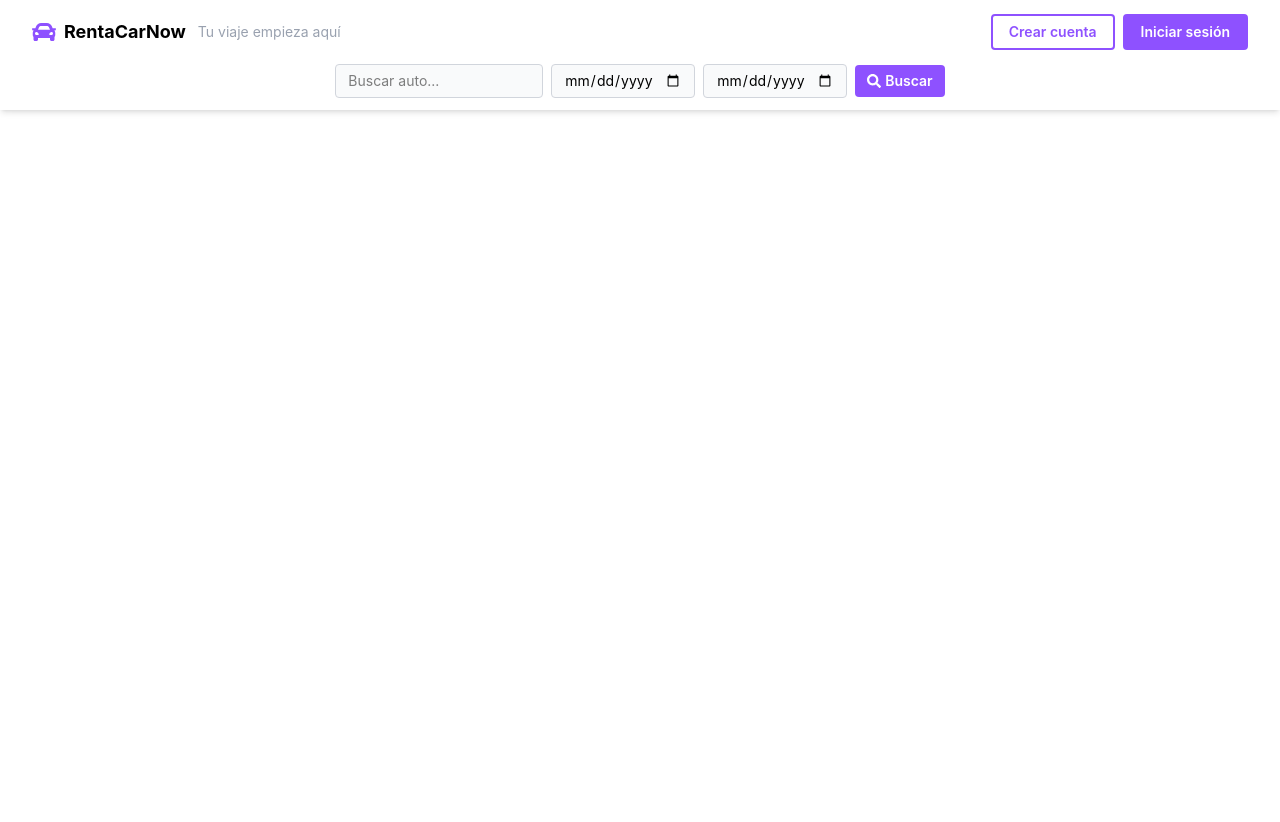
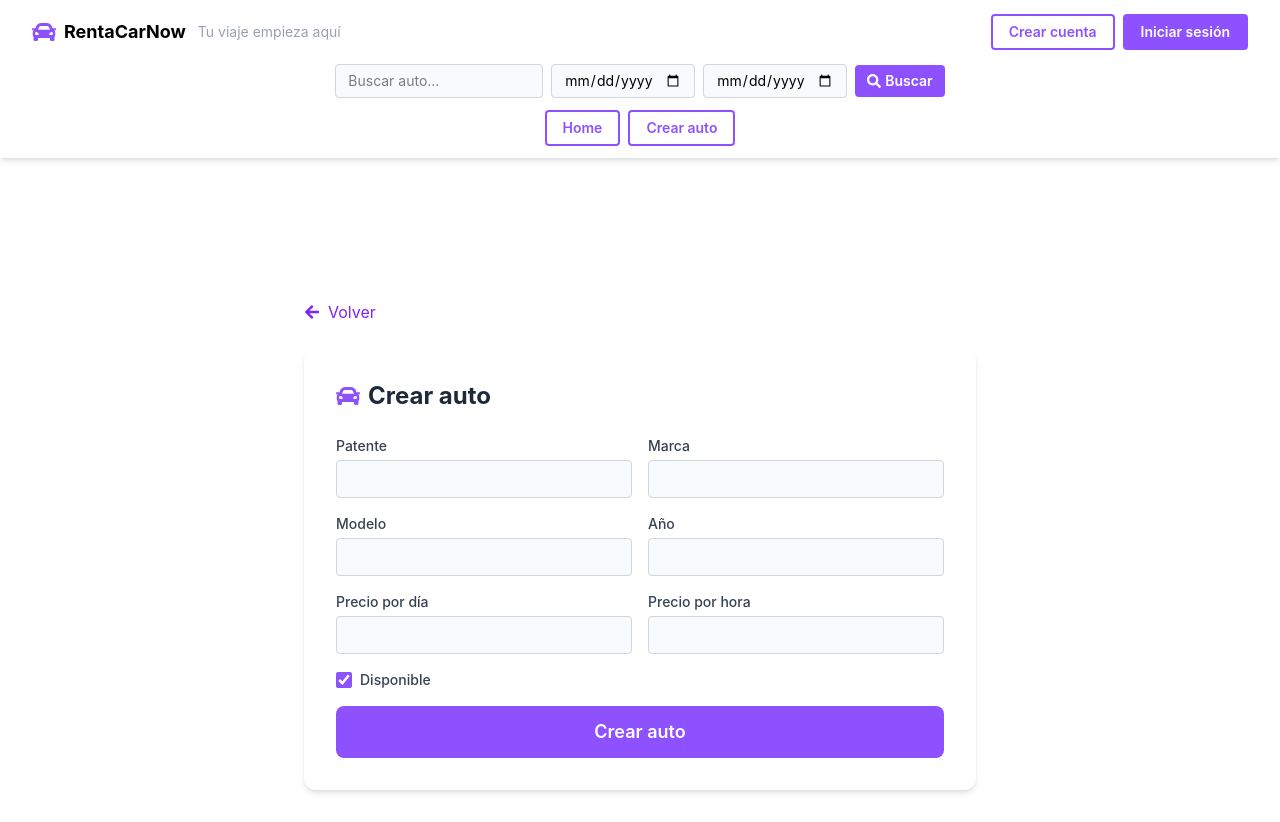
Before and after one commit to pablosingh/rent_a_car_now_frontend, a React (Vite) app: page /crear in a window 1280 px wide. Before the commit the page ends 800 px from the top, so only its background shows below. Built offline with nearby package versions, Linux system fonts and the light colour scheme.

Commit message:
Formulario de Crear Auto

```diff
--- a/src/App.jsx
+++ b/src/App.jsx
@@ -2,15 +2,17 @@ import { Routes, Route } from 'react-router-dom'
 import Header from './components/Header/Header'
 import CarGrid from './components/CarGrid/CarGrid'
 import CarDetail from './pages/CarDetail'
+import CreateCar from './pages/CreateCar'
 
 function App() {
   return (
     <>
       <Header />
-      <main className="p-4 md:p-8">
+      <main className="p-4 md:p-8 pt-[180px] md:pt-[180px]">
         <Routes>
           <Route path="/" element={<CarGrid />} />
           <Route path="/car/:id" element={<CarDetail />} />
+          <Route path="/crear" element={<CreateCar />} />
         </Routes>
       </main>
     </>
--- a/src/components/Header/Header.jsx
+++ b/src/components/Header/Header.jsx
@@ -58,6 +58,21 @@ function Header() {
             <span>Buscar</span>
           </button>
         </div>
+
+        <div className="flex items-center justify-center gap-2 pb-3">
+          <Link
+            to="/"
+            className="px-4 py-1.5 text-sm font-semibold rounded border-2 border-violet-500 text-violet-500 hover:bg-violet-50 cursor-pointer"
+          >
+            Home
+          </Link>
+          <Link
+            to="/crear"
+            className="px-4 py-1.5 text-sm font-semibold rounded border-2 border-violet-500 text-violet-500 hover:bg-violet-50 cursor-pointer"
+          >
+            Crear auto
+          </Link>
+        </div>
       </div>
     </header>
   )
--- /dev/null
+++ b/src/pages/CreateCar.jsx
@@ -0,0 +1,141 @@
+import { useState } from 'react'
+import { Link } from 'react-router-dom'
+import { FaArrowLeft, FaCar } from 'react-icons/fa'
+
+const API_URL = 'http://localhost:8081/api/cars'
+
+const emptyForm = {
+  plate: '',
+  brand: '',
+  model: '',
+  year: '',
+  pricePerDay: '',
+  pricePerHour: '',
+  available: true,
+}
+
+function CreateCar() {
+  const [form, setForm] = useState(emptyForm)
+  const [loading, setLoading] = useState(false)
+  const [message, setMessage] = useState(null)
+
+  const handleChange = (e) => {
+    const { name, value, type, checked } = e.target
+    setForm((prev) => ({ ...prev, [name]: type === 'checkbox' ? checked : value }))
+  }
+
+  const handleSubmit = async (e) => {
+    e.preventDefault()
+    setLoading(true)
+    setMessage(null)
+
+    try {
+      const res = await fetch(API_URL, {
+        method: 'POST',
+        headers: { 'Content-Type': 'application/json' },
+        body: JSON.stringify({
+          ...form,
+          year: Number(form.year),
+          pricePerDay: Number(form.pricePerDay),
+          pricePerHour: Number(form.pricePerHour),
+        }),
+      })
+
+      const body = await res.json()
+
+      if (!res.ok || (body && body.status && body.status >= 400)) {
+        throw new Error(body.message || 'Hubo un error al crear el auto.')
+      }
+
+      setMessage({ type: 'success', text: 'Auto creado correctamente.' })
+      setForm(emptyForm)
+    } catch (err) {
+      setMessage({ type: 'error', text: err.message })
+    } finally {
+      setLoading(false)
+    }
+  }
+
+  const inputClass =
+    'w-full px-3 py-2 text-sm border border-gray-300 rounded bg-gray-50 focus:outline-none focus:ring-2 focus:ring-violet-400'
+
+  return (
+    <div className="max-w-2xl mx-auto">
+      <Link
+        to="/"
+        className="inline-flex items-center gap-2 text-violet-600 hover:text-violet-800 mb-6"
+      >
+        <FaArrowLeft />
+        Volver
+      </Link>
+
+      <div className="bg-white rounded-xl shadow-md p-6 md:p-8">
+        <div className="flex items-center gap-2 mb-6">
+          <FaCar className="text-violet-500 text-2xl" />
+          <h1 className="text-2xl font-bold text-gray-800">Crear auto</h1>
+        </div>
+
+        {message && (
+          <div
+            className={`mb-4 px-4 py-3 text-sm rounded ${
+              message.type === 'success'
+                ? 'bg-green-50 text-green-700 border border-green-200'
+                : 'bg-red-50 text-red-700 border border-red-200'
+            }`}
+          >
+            {message.text}
+          </div>
+        )}
+
+        <form onSubmit={handleSubmit} className="grid grid-cols-1 sm:grid-cols-2 gap-4">
+          <div>
+            <label className="block text-sm font-medium text-gray-700 mb-1">Patente</label>
+            <input name="plate" value={form.plate} onChange={handleChange} required className={inputClass} />
+          </div>
+          <div>
+            <label className="block text-sm font-medium text-gray-700 mb-1">Marca</label>
+            <input name="brand" value={form.brand} onChange={handleChange} required className={inputClass} />
+          </div>
+          <div>
+            <label className="block text-sm font-medium text-gray-700 mb-1">Modelo</label>
+            <input name="model" value={form.model} onChange={handleChange} required className={inputClass} />
+          </div>
+          <div>
+            <label className="block text-sm font-medium text-gray-700 mb-1">Año</label>
+            <input name="year" type="number" value={form.year} onChange={handleChange} required className={inputClass} />
+          </div>
+          <div>
+            <label className="block text-sm font-medium text-gray-700 mb-1">Precio por día</label>
+            <input name="pricePerDay" type="number" step="0.01" value={form.pricePerDay} onChange={handleChange} required className={inputClass} />
+          </div>
+          <div>
+            <label className="block text-sm font-medium text-gray-700 mb-1">Precio por hora</label>
+            <input name="pricePerHour" type="number" step="0.01" value={form.pricePerHour} onChange={handleChange} required className={inputClass} />
+          </div>
+          <label className="flex items-center gap-2 col-span-1 sm:col-span-2 text-sm font-medium text-gray-700 cursor-pointer">
+            <input
+              name="available"
+              type="checkbox"
+              checked={form.available}
+              onChange={handleChange}
+              className="w-4 h-4 accent-violet-500"
+            />
+            Disponible
+          </label>
+
+          <div className="sm:col-span-2">
+            <button
+              type="submit"
+              disabled={loading}
+              className="w-full px-8 py-3 text-lg font-semibold rounded-lg bg-violet-500 text-white hover:bg-violet-700 cursor-pointer disabled:opacity-50 disabled:cursor-not-allowed"
+            >
+              {loading ? 'Creando...' : 'Crear auto'}
+            </button>
+          </div>
+        </form>
+      </div>
+    </div>
+  )
+}
+
+export default CreateCar
```
